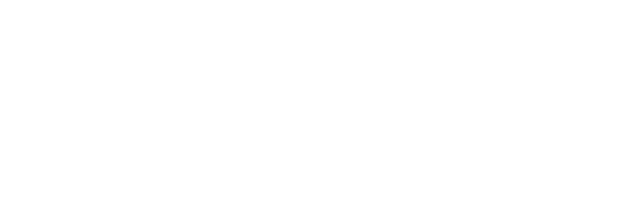
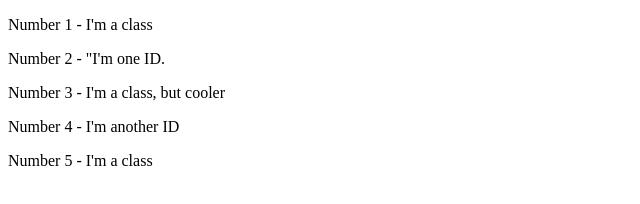
Before and after one commit to kkated/style, a plain HTML site: page index.html in a window 1280 px wide. Shown: the whole page, without its empty margins (0-640 px from the left). Drawn offline with Linux system fonts and the light colour scheme.

Commit message:
added classes and id's

```diff
--- a/index.html
+++ b/index.html
@@ -10,6 +10,11 @@
 </head>
 
 <body>
+    <p class="one">Number 1 - I'm a class</p>
+    <div class="two">Number 2 - "I'm one ID.</div>
+    <p class="odd oddly-cool">Number 3 - I'm a class, but cooler</p>
+    <div class="four">Number 4 - I'm another ID</div>
+    <p class="one">Number 5 - I'm a class</p>
 
 </body>
 
```
